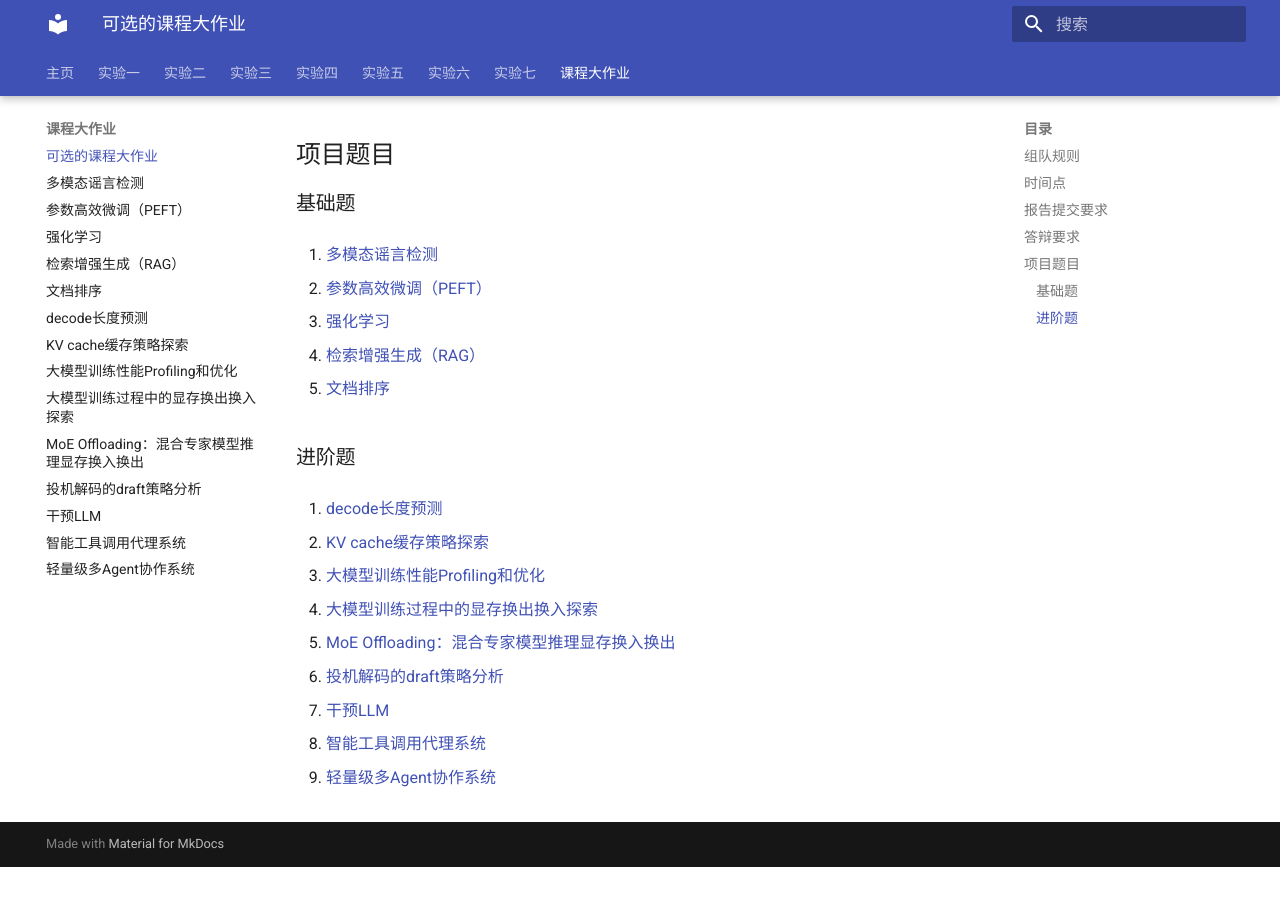
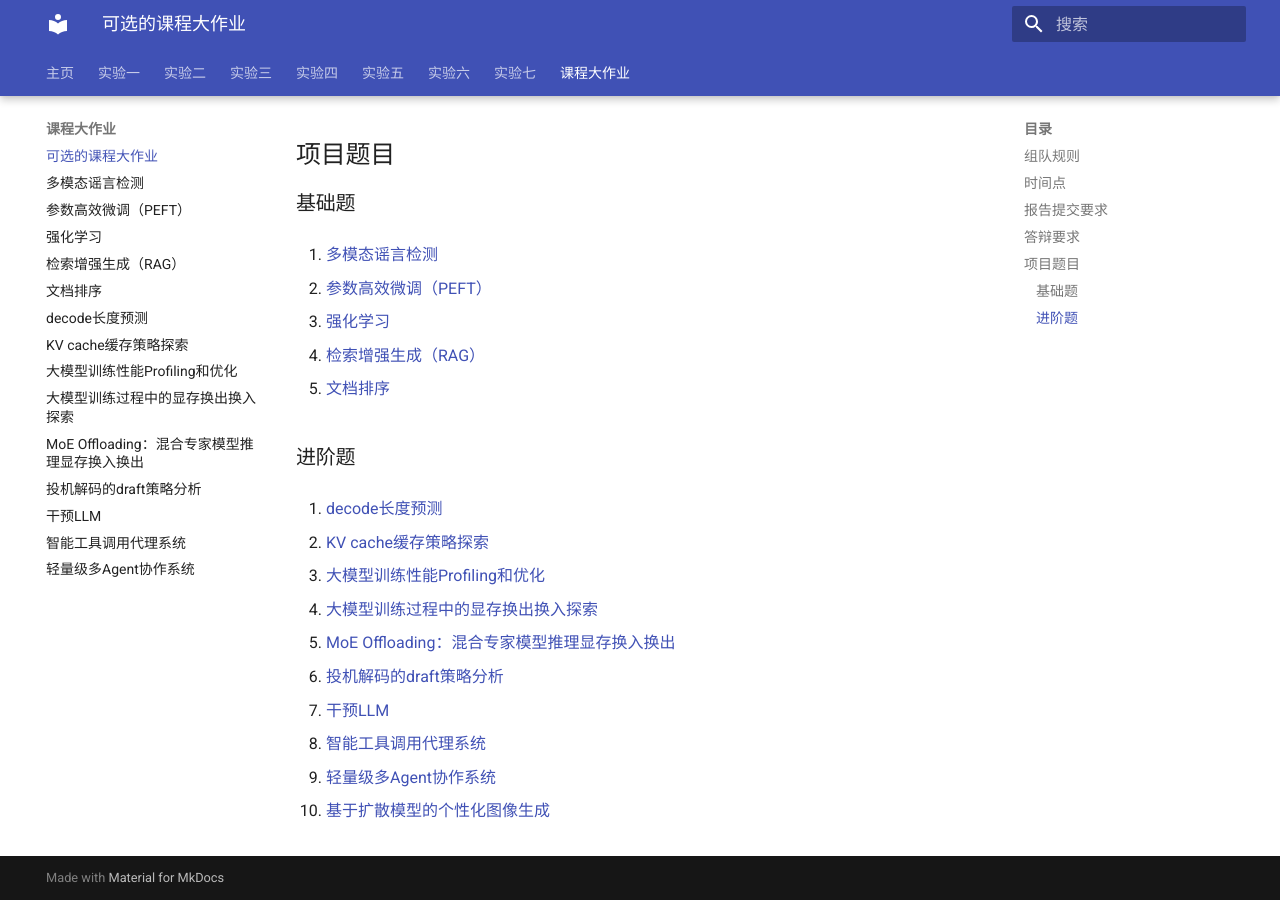
Before and after one commit to zhiweinju/nju-dl-lab-2025spring, an MkDocs documentation site: the page built from docs/final/课程大作业.md, in a window 1280 px wide and 900 px high, scrolled down 1008 px. Built offline with MkDocs 1.6.1 and Material for MkDocs 9.7.7, drawn with Linux system fonts in a browser that asks for light colours; a style sheet for code colours, icons or effects is not loaded; before the commit the page ends 1875 px from its top, so only the background shows below that.

Commit message:
Update 课程大作业.md

```diff
--- a/docs/final/课程大作业.md
+++ b/docs/final/课程大作业.md
@@ -61,3 +61,5 @@ coming soon
 8. [智能工具调用代理系统](./projects/NJUProject_toolagent.md)
 
 9. [轻量级多Agent协作系统](./projects/NJUProject_multiagent.md)
+
+10. [基于扩散模型的个性化图像生成](NJU_DL2025_project_diffusion.md)
```
